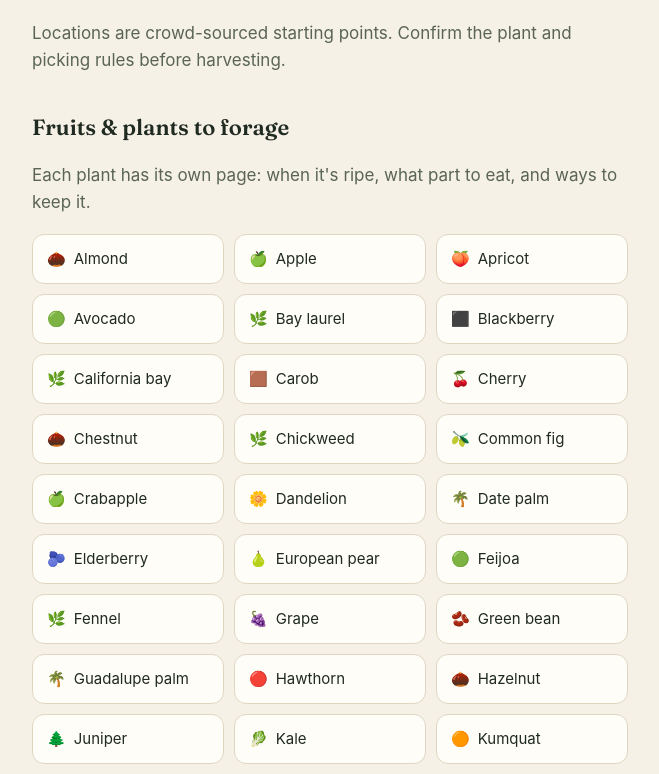
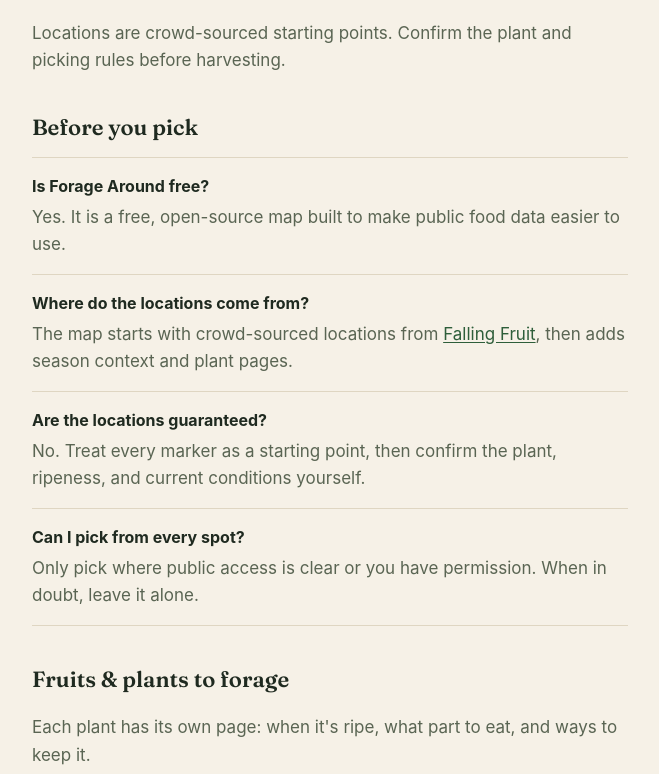
Before and after one commit to sarbak/forage-around, a Next.js app in the folder seo-site/: page / in a window 1280 px wide. Shown: the part 475-1249 px from the top of the page, without its empty margins (310-969 px from the left). Built offline with nearby package versions, Linux system fonts and the light colour scheme; no server answers.

Commit message:
Add homepage trust FAQ

```diff
--- a/seo-site/app/globals.css
+++ b/seo-site/app/globals.css
@@ -132,6 +132,34 @@ h2.section {
   color: var(--ink);
 }
 .muted {
+  color: var(--ink-soft);
+}
+
+.faq-block {
+  margin: 34px 0 10px;
+}
+
+.faq-list {
+  border-top: 1px solid var(--line);
+  border-bottom: 1px solid var(--line);
+}
+
+.faq-list > div {
+  padding: 16px 0;
+  border-top: 1px solid var(--line);
+}
+
+.faq-list > div:first-child {
+  border-top: 0;
+}
+
+.faq-list h3 {
+  font-size: 16px;
+  margin: 0 0 4px;
+}
+
+.faq-list p {
+  margin: 0;
   color: var(--ink-soft);
 }
 
--- a/seo-site/app/page.tsx
+++ b/seo-site/app/page.tsx
@@ -39,6 +39,45 @@ export default function Home() {
         picking rules before harvesting.
       </p>
 
+      <section className="faq-block" aria-labelledby="homepage-faq-heading">
+        <h2 id="homepage-faq-heading" className="section">
+          Before you pick
+        </h2>
+        <div className="faq-list">
+          <div>
+            <h3>Is Forage Around free?</h3>
+            <p>
+              Yes. It is a free, open-source map built to make public food
+              data easier to use.
+            </p>
+          </div>
+          <div>
+            <h3>Where do the locations come from?</h3>
+            <p>
+              The map starts with crowd-sourced locations from{" "}
+              <a href="https://fallingfruit.org" rel="noopener">
+                Falling Fruit
+              </a>
+              , then adds season context and plant pages.
+            </p>
+          </div>
+          <div>
+            <h3>Are the locations guaranteed?</h3>
+            <p>
+              No. Treat every marker as a starting point, then confirm the
+              plant, ripeness, and current conditions yourself.
+            </p>
+          </div>
+          <div>
+            <h3>Can I pick from every spot?</h3>
+            <p>
+              Only pick where public access is clear or you have permission.
+              When in doubt, leave it alone.
+            </p>
+          </div>
+        </div>
+      </section>
+
       <h2 className="section">Fruits &amp; plants to forage</h2>
       <p className="muted">
         Each plant has its own page: when it&apos;s ripe, what part to eat, and
```
